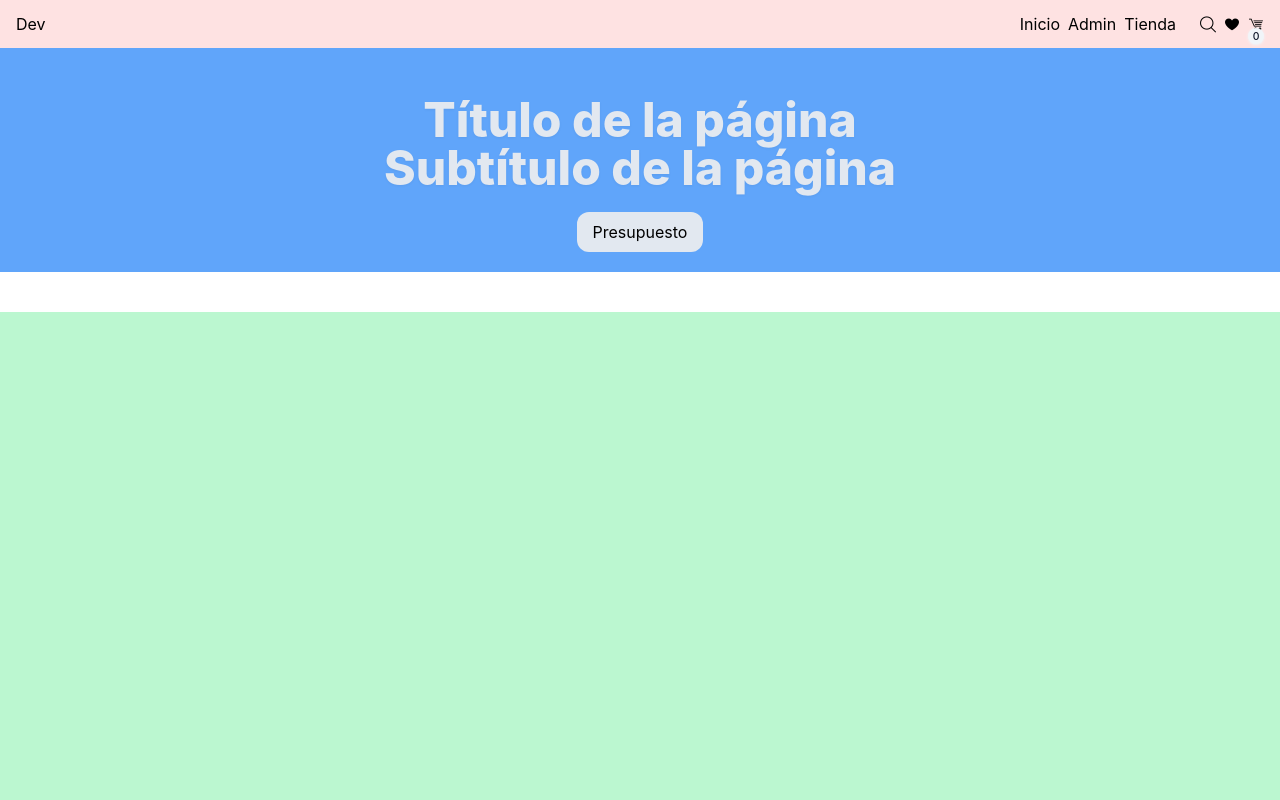
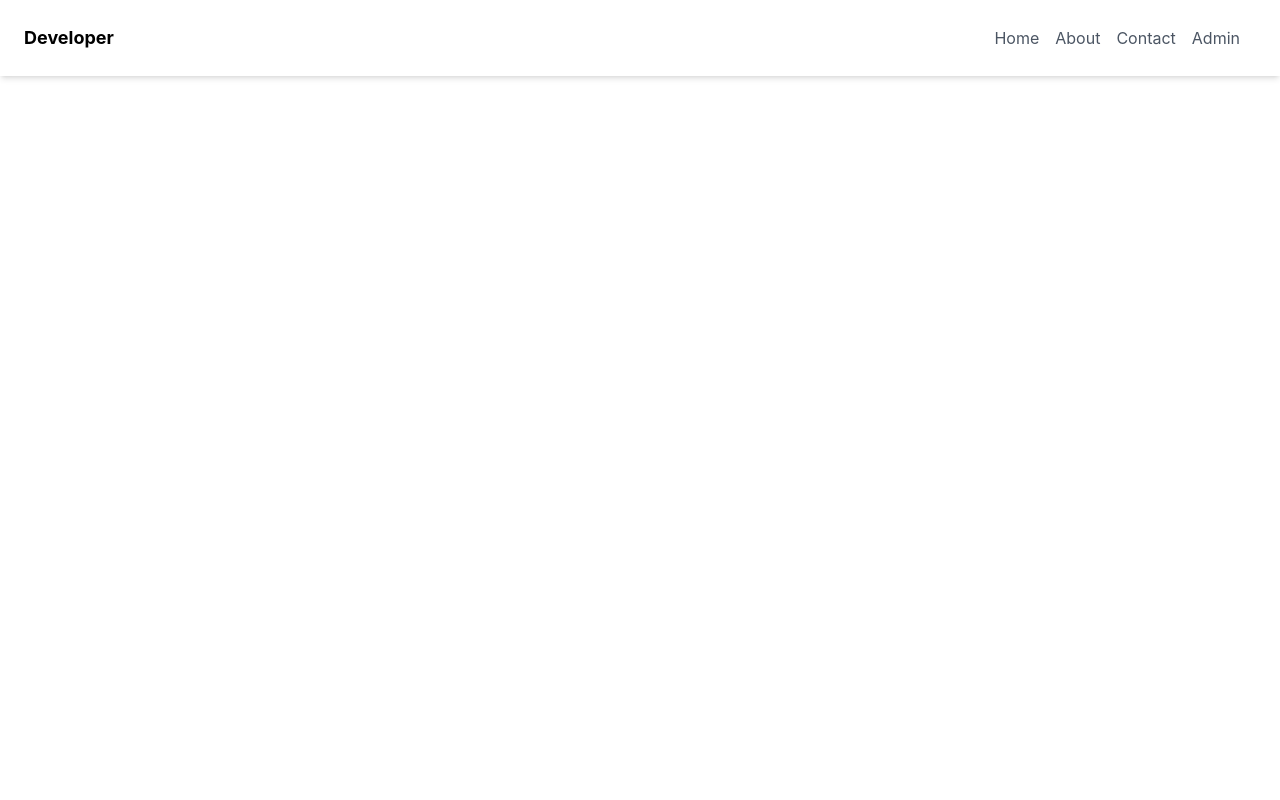
Before and after one commit to DevWebWill/appclient, a React (Create React App) app: page / in a window 1280 px wide. Shown: the top 800 px of the page. Built offline with nearby package versions, Linux system fonts and the light colour scheme.

Commit message:
diseño navbar/sidebar responsive

```diff
--- a/src/App.js
+++ b/src/App.js
@@ -1,23 +1,69 @@
-import './App.css';
-import { Footer } from './components/front/Footer';
-import { Hero } from './components/front/Hero';
-import { Navbar } from './components/front/Navbar';
-import Sidebar from './components/front/Sidebar';
+import React, { useEffect, useRef, useState } from 'react';
+import { Link } from 'react-router-dom';
+import { Sidebar } from './components/front/Sidebar';
+import {Fade} from './components/pruebasTransitions/Fade'
 
-function App() {
+const App = () => {
+    const [isSidebarOpen, setIsSidebarOpen] = useState(false);
+    const triggerSidebar = useRef(null)
+    const triggerMenuIcon = useRef(null)
+
+    useEffect(() => {
+        const clickHandler = ({ target }) => {
+            if (!isSidebarOpen || (triggerSidebar !== null && triggerSidebar.current.contains(target)) || (triggerMenuIcon.current.contains(target)) ) { return; }
+            console.log('mierda')
+            setIsSidebarOpen(false);
+        };
+        document.addEventListener('click', clickHandler);
+        return () => document.removeEventListener('click', clickHandler);
+    });
+
     return (
-        <>
-            {/* <Sidebar></Sidebar> */}
-            <Navbar />
-            <main className='flex flex-col gap-10 relative'>
-                <Hero />
-                <div className='h-screen bg-green-200'>
+        <div className="flex flex-col h-screen">
+            <header className="bg-white p-6 flex justify-between items-center sm:hidden shadow-md">
+                <h1 className="font-bold text-lg">Developer</h1>
+                <button ref={triggerMenuIcon}
+                    className="text-gray-600 hover:text-gray-900"
+                    onClick={() => setIsSidebarOpen(!isSidebarOpen)}
+                >
+                    {isSidebarOpen ? <i className="icofont-close"></i> : <i className="icofont-navigation-menu"></i>}
+                </button>
+            </header>
+            <nav className="hidden sm:flex sm:items-center sm:justify-between bg-white p-6 shadow-md z-0">
+                <h1 className="font-bold text-lg">Developer</h1>
+                <ul className="flex">
+                    <li className="mr-4">
+                        <Link to={"#"} className="text-gray-600 hover:text-gray-900">
+                            Home
+                        </Link>
+                    </li>
+                    <li className="mr-4">
+                        <Link to={"#"} className="text-gray-600 hover:text-gray-900">
+                            About
+                        </Link>
+                    </li>
+                    <li className="mr-4">
+                        <Link to={"#"} className="text-gray-600 hover:text-gray-900">
+                            Contact
+                        </Link>
+                    </li>
+                    <li className="mr-4">
+                        <Link to={"/admin"} className="text-gray-600 hover:text-gray-900">
+                            Admin
+                        </Link>
+                    </li>
+                </ul>
+            </nav>
 
-                </div>
-                <Footer />
+            <Sidebar triggerSidebar={triggerSidebar} isSidebarOpen={isSidebarOpen}></Sidebar>
+
+            <main className="flex-1 bg-white p-6">
+                {/* <h1 className="font-bold text-xl mb-4">Welcome to my app!</h1> */}
+
+                {/* <Fade></Fade> */}
             </main>
-        </>
+        </div>
     );
-}
+};
 
 export default App;
--- a/src/components/BodyDashboard.jsx
+++ b/src/components/BodyDashboard.jsx
@@ -1,5 +1,5 @@
 import React from 'react'
-import {Fade} from './pruebasTransitions/Fade';
+//import {Fade} from './pruebasTransitions/Fade';
 
 export const BodyDashboard = () => {
     return (
--- a/src/components/front/Sidebar.css
+++ /dev/null
@@ -1,23 +0,0 @@
-.sidebar {
-    height: 100%;
-    width: 200px;
-    background-color: lightgray;
-    position: fixed;
-    top: 0;
-    left: -200px;
-    transition: all 0.3s;
-}
-
-  .sidebar.open {
-    left: 0;
-  }
-
-  @media (max-width: 768px) {
-    .sidebar {
-      width: 100%;
-      left: -100%;
-    }
-    .sidebar.open {
-      left: 0;
-    }
-  }
--- a/src/components/front/Sidebar.jsx
+++ b/src/components/front/Sidebar.jsx
@@ -1,25 +1,61 @@
-import React, { useState } from 'react';
-import './Sidebar.css'
+import React from 'react'
+import { Link } from 'react-router-dom'
+import { Transition } from 'react-transition-group';
 
-const Sidebar = () => {
-  const [isOpen, setOpen] = useState(false);
+const duration = 400;
 
-  const handleToggle = () => {
-    setOpen(!isOpen);
-  };
-
-  return (
-    <>
-      <button onClick={handleToggle}>Toggle Sidebar</button>
-      {isOpen && (
-        <aside className={`sidebar ${isOpen ? 'open' : ''}`}>
-          <h3>Sidebar</h3>
-          <p>Bienvenido a la barra lateral</p>
-          <p>Esta barra lateral está optimizada para escritorio y móvil</p>
-        </aside>
-      )}
-    </>
-  );
+const defaultStyle = {
+  transition: `all ${duration}ms ease-in-out`,
+  opacity: 0,
+  display: 'none'
 };
 
-export default Sidebar;
+const transitionStyles = {
+  entering: { opacity: 0.95, display: 'block' },
+  entered: { opacity: 0.95, display: 'block' },
+  exiting: { opacity: 0, display: 'none' },
+  exited: { opacity: 0, display: 'none' },
+};
+
+export const Sidebar = ({triggerSidebar, isSidebarOpen}) => {
+    return (
+        <Transition nodeRef={triggerSidebar} in={isSidebarOpen} timeout={duration}>
+            {state => (
+                <aside
+                    ref={triggerSidebar}
+                    className={`absolute bg-gray-200 opacity-95 w-72 h-full backdrop-blur-3xl`}
+                    style={{
+                        ...defaultStyle,
+                        ...transitionStyles[state]
+                    }}
+                >
+                    {/* <div className='bg-red-200 absolute -z-10 w-full h-60 backdrop-blur-lg'></div> */}
+                    <nav className='m-6 z-10'>
+                        <ul className="flex flex-col">
+                            <li className="mb-4">
+                                <Link to={"#"} className="text-gray-600 hover:text-gray-900">
+                                    Home
+                                </Link>
+                            </li>
+                            <li className="mb-4">
+                                <Link to={"#"} className="text-gray-600 hover:text-gray-900">
+                                    About
+                                </Link>
+                            </li>
+                            <li className="mb-4">
+                                <Link to={"#"} className="text-gray-600 hover:text-gray-900">
+                                    Contact
+                                </Link>
+                            </li>
+                            <li className="mb-4">
+                                <Link to={"/admin"} className="text-gray-600 hover:text-gray-900">
+                                    Admin
+                                </Link>
+                            </li>
+                        </ul>
+                    </nav>
+                </aside>
+            )}
+        </Transition>
+    )
+}
--- a/src/pages/Login.jsx
+++ b/src/pages/Login.jsx
@@ -59,7 +59,7 @@ export const Login = () => {
             {/* {isLogin && (
                 <Navigate to="/admin" replace={true} />
             )}  */}
-            <div className="lg:px-40 px-2 py-12 h-full">
+            <div className="lg:px-40 px-2 py-12 h-full bg-cyan-200">
                 <div className="flex justify-center items-center flex-wrap h-full g-6 text-gray-800">
                     {/* <div className="md:w-8/12 lg:w-6/12 mb-12 md:mb-0">
                         <img
@@ -68,7 +68,10 @@ export const Login = () => {
                             alt="Prueba"
                         />
                     </div> */}
-                    <div className="md:w-8/12 lg:w-6/12 lg:ml-20">
+                    <div className="md:w-8/12 lg:w-6/12 rounded shadow p-4 bg-white">
+                        <div className='text-center p-4 text-2xl'>
+                            Login
+                        </div>
                         <form onSubmit={event => handleLogin(event)}>
                             <div className="mb-6">
                                 <input
--- a/src/pages/Register.jsx
+++ b/src/pages/Register.jsx
@@ -39,7 +39,7 @@ export const Register = () => {
 
     return (
         <section className="h-screen">
-            <div className="lg:px-40 px-2 py-12 h-full">
+            <div className="lg:px-40 px-2 py-12 h-full bg-cyan-200">
                 <div className="flex justify-center items-center flex-wrap h-full g-6 text-gray-800">
                     {/* <div className="md:w-8/12 lg:w-6/12 mb-12 md:mb-0">
                         <img
@@ -48,9 +48,12 @@ export const Register = () => {
                             alt="Prueba"
                         />
                     </div> */}
-                    <div className="md:w-8/12 lg:w-6/12 lg:ml-20">
+                    <div className="md:w-8/12 lg:w-6/12 rounded shadow p-4 bg-white">
+                        <div className='text-center p-4 text-2xl'>
+                            Registro
+                        </div>
                         <form onSubmit={event => handleRegister(event)}>
-                        <div className="mb-6">
+                            <div className="mb-6">
                                 <input
                                     type="text"
                                     className="form-control block w-full px-4 py-2 text-xl font-normal text-gray-700 bg-white bg-clip-padding border border-solid border-gray-300 rounded transition ease-in-out m-0 focus:text-gray-700 focus:bg-white focus:border-blue-600 focus:outline-none"
```
